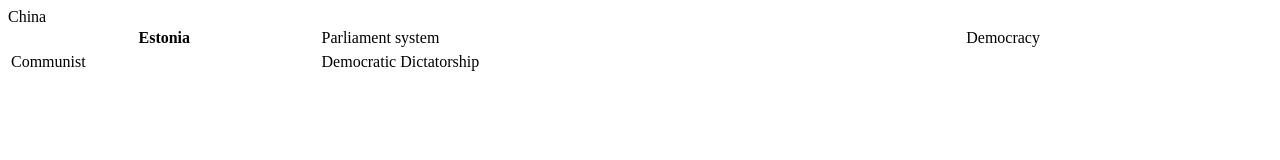
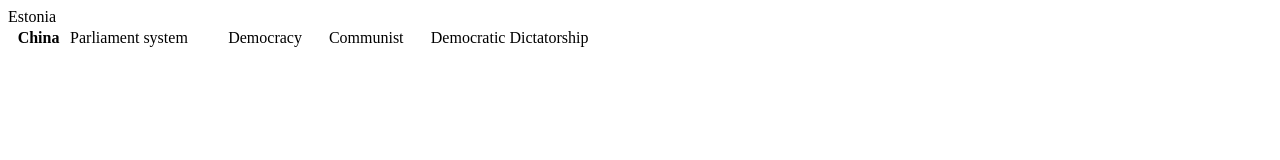
Before and after one commit to abramabeyta/politics, a plain HTML site: page Estonia vs. China.html in a window 1280 px wide. Drawn offline with Linux system fonts and the light colour scheme.

Commit message:
Update Estonia vs. China.html

```diff
--- a/Estonia vs. China.html
+++ b/Estonia vs. China.html
@@ -1,10 +1,10 @@
 <html>
 
-<table style="width:100%">
+<table style="width:50%"
   <th>Estonia</th>
-  <td>Parliament system</td>
-  <td>Democracy</td>
- <tr>China</tr>
+  <th>China</th>
+   <td>Parliament system</td>
+   <td>Democracy</td>
   <td>Communist</td>
   <td>Democratic Dictatorship</td>
  </table>
```
